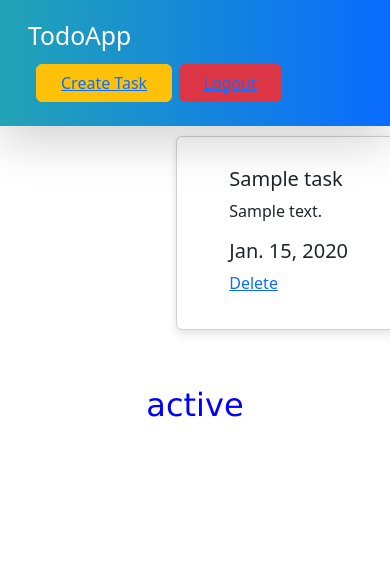
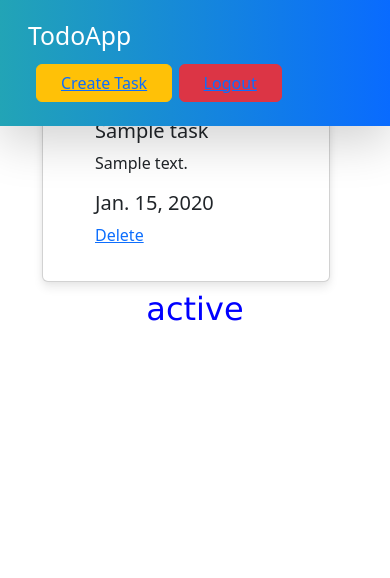
Before and after one commit to codenameLontong/Tugas-2, a Django app: template todolist/templates/todolist.html in a window 390 px wide; the page is wider, and only the part inside the window is pictured. Shown: the top 578 px of that part. Run offline with Django 4.2, Linux system fonts and the light colour scheme; tables that the repository leaves empty hold one stand-in row (values such as "Sample post"); the template is opened without the code that fills it: values that come from a table or form of the project are taken from there, most other values are stand-ins (such as "Sample title", 1, 10 or a date in 2020); some libraries are stand-ins or nearby versions.

Commit message:
Responsive web

```diff
--- a/todolist/templates/todolist.html
+++ b/todolist/templates/todolist.html
@@ -47,7 +47,8 @@
   <div class="gradient-custom">
     <br><br><br>
     {% if list %}
-      <div class="row row-cols-4 g-5 py-5 px-5 row d-flex justify-content-center">
+    <div class="container">
+      <div class="col-18 col-md-9 col-lg-6 ">
         {% comment %} Add the data below this line {% endcomment %}
         {% for item in list %}
 
@@ -58,6 +59,7 @@
                 <p class="card-text">{{item.description}}</p>
                 <h5 class="card-date">{{item.date}}</h5>
                 <a href="{% url 'todolist:delete' item.id %}">Delete</a>
+              </div>
             </div>
           </div>
     </div>
```
Lines whose indentation alone changed are shown as unchanged.
